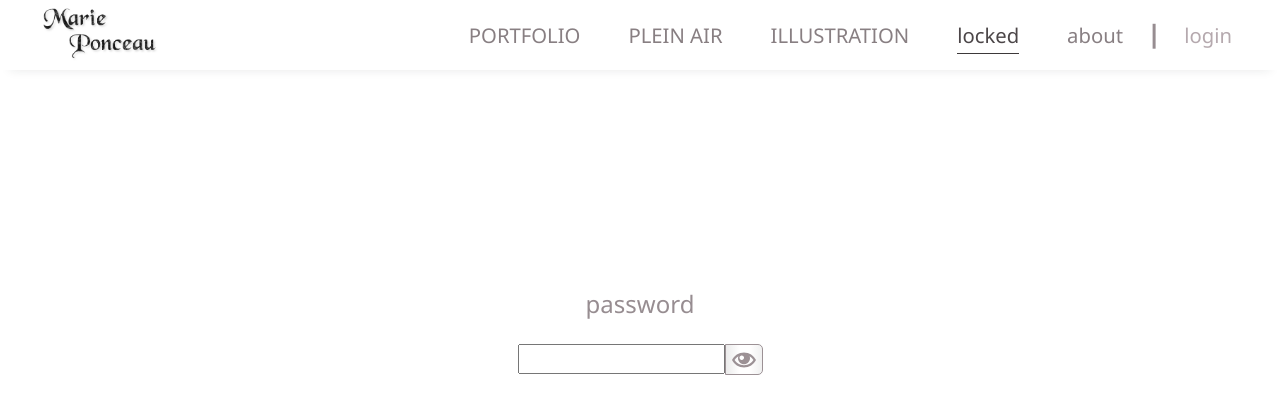
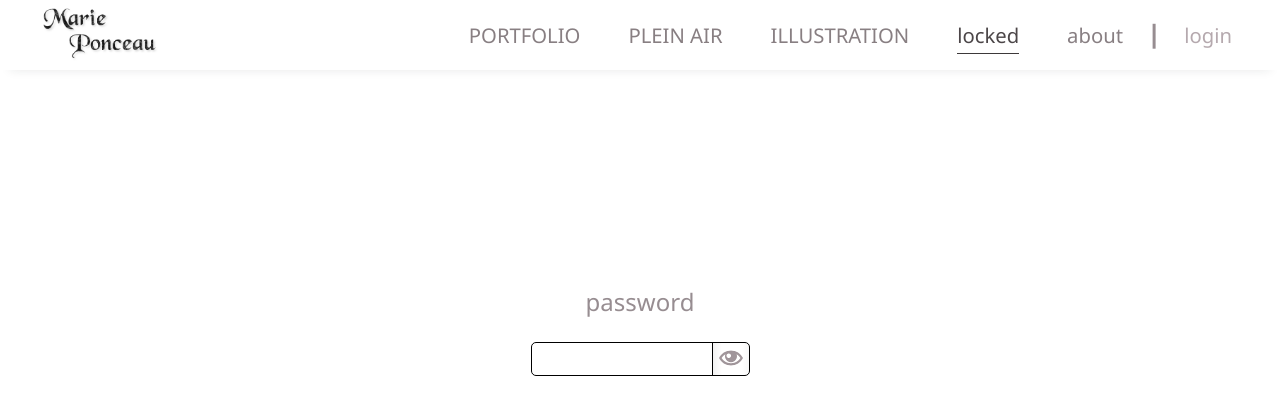
Before and after one commit to marieweb456/myWebsite, a React (Create React App) app: page /locked in a window 1280 px wide. Shown: the top 414 px of the page. Built offline with nearby package versions, Linux system fonts and the light colour scheme; no server answers.

Commit message:
up responsive design under 260px, up algo disconnect user lambda, change of localstorage save time for galleries

```diff
--- a/public/loader.css
+++ b/public/loader.css
@@ -4,11 +4,18 @@ body {
     box-sizing: border-box;
     background-color: #fff;
     color: #333;
+    min-width: 260px;
   }
+
+  .contentBodyTotal {
+    max-width: 100%;
+  }
+
+  /* Couleur de texte appropriée pour le mode sombre */
   @media (prefers-color-scheme: dark) {
     body {
       background-color: #fff;
-      color: #333; /* Couleur de texte appropriée pour le mode sombre */
+      color: #333;
     }
   }
 
--- a/src/App.css
+++ b/src/App.css
@@ -1,4 +1,4 @@
-body {
+/* body {
   margin: 0;
   padding: 0;
   box-sizing: border-box;
@@ -8,7 +8,7 @@ body {
 @media (prefers-color-scheme: dark) {
   body {
     background-color: #fff;
-    color: #333; /* Couleur de texte appropriée pour le mode sombre */
+    color: #333;
   }
 }
 
@@ -41,4 +41,4 @@ progress {
   100% {
     width: 100%;
   }
-}
+} */
--- a/src/components/GalleryIllustration/index.jsx
+++ b/src/components/GalleryIllustration/index.jsx
@@ -72,7 +72,7 @@ const GalleryPleinAir = () => {
       setTimeout(() => {
         sessionStorage.clear();
         setFirstLoad(false);
-      }, 1000 * 60 * 60 * 24); // 2 heures en millisecondes // 1000 * 60 * 60 * 2
+      }, 1000 * 60 * 60 * 2); // 2 heures en millisecondes // 1000 * 60 * 60 * 2
     }
   }, [firstLoad]);
 
--- a/src/components/GalleryPleinAir/index.jsx
+++ b/src/components/GalleryPleinAir/index.jsx
@@ -71,7 +71,7 @@ const GalleryPleinAir = () => {
       setTimeout(() => {
         sessionStorage.clear();
         setFirstLoad(false);
-      }, 1000 * 60 * 60 * 24); // 2 heures en millisecondes // 1000 * 60 * 60 * 2
+      }, 1000 * 60 * 60 * 2); // 2 heures en millisecondes // 1000 * 60 * 60 * 2
     }
   }, [firstLoad]);
 
--- a/src/components/GalleryPortfolio/index.jsx
+++ b/src/components/GalleryPortfolio/index.jsx
@@ -137,7 +137,7 @@ const GalleryPortfolio = () => {
       setTimeout(() => {
         sessionStorage.clear();
         setFirstLoad(false);
-      }, 1000 * 60 * 60 * 24); // 2 heures en millisecondes // 1000 * 60 * 60 * 2
+      }, 1000 * 60 * 60 * 2); // 2 heures en millisecondes // 1000 * 60 * 60 * 2
     }
   }, [firstLoad]);
 
--- a/src/index.js
+++ b/src/index.js
@@ -1,9 +1,7 @@
 import React from 'react';
 import ReactDOM from 'react-dom';
-// import App from './App';
 import reportWebVitals from './reportWebVitals';
 import { BrowserRouter, Routes, Route } from 'react-router-dom';
-// import { BrowserRouter, Switch, Route } from 'react-router-dom';
 import { store } from './store/store.js';
 import { Provider } from 'react-redux';
 //
@@ -21,25 +19,19 @@ ReactDOM.render(
   <React.StrictMode>
     <Provider store={store}>
       <BrowserRouter>
-        {/* <Routes> */}
-        {/* la route spécifique sera l'ensemnle des elements dans app, donc le router  */}
-        {/* <Route path='/*' element={<App />} /> */}
-        {/* </Routes> */}
         <AuthContextProvider>
+          <div className='contentBodyTotal'>
             <Navbar />
             <div className='contentBodyGlobal'>
               <Routes>
-              {/* Rediriger vers Home si le chemin n'est pas reconnu */}
-              {/* <Route path='/*' element={<Navigate to='/' />} /> */}
-              {/* <Route path='/' element={<Navigate to='/portfolio' />} /> */}
                 <Route path='/' element={<Home />} />
-              {/* <Route path='/portfolio' element={<Home />} /> */}
                 <Route path='/pleinAir' element={<PleinAir />} />
                 <Route path='/illustration' element={<Illustration />} />
                 <Route path='/login' element={<Login />} />
                 <Route path='/locked' element={<Locked />} />
                 <Route path='/about' element={<About />} />
               </Routes>
+            </div>
           </div>
         </AuthContextProvider>
       </BrowserRouter>
--- a/src/pages/Locked/index.jsx
+++ b/src/pages/Locked/index.jsx
@@ -40,15 +40,25 @@ const Locked = () => {
     }
   };
 
-  // // déconnexion de l'utilisateur lambda du password
+  // -----------
+
+  // déconnexion de l'utilisateur lambda du password
+  const [refresh, setRefresh] = useState(JSON.parse(localStorage.getItem('refresh') || false));
+
   useEffect(() => {
-    if (loggedIn) {
+    // Récupérer la valeur de refresh à partir du stockage local
+    let localRefresh = JSON.parse(localStorage.getItem('refresh'));
+    console.log('useEffect in');
+    console.log('currentUser : ', currentUser);
+    if (currentUser) {
+      console.log('in loggedIn');
       const disconnectTime = JSON.parse(localStorage.getItem('disconnectTime'));
-      console.log('disconnectTime type : ', typeof disconnectTime);
-      if (disconnectTime && disconnectTime !== null) {
-        const remainingTime = 1000 * 60 * 60 * 2 - (Date.now() - disconnectTime.time);
+      if (disconnectTime) {
+        console.log('in disconnectTime');
+        const remainingTime = 1000 * 60 * 60 * 2 - (Date.now() - JSON.parse(disconnectTime));
         if (remainingTime > 0) {
           setTimeout(() => {
+            console.log('');
             dispatch({ type: 'CONNECTED_OFF' });
             localStorage.setItem('user', null);
             localStorage.setItem('disconnectTime', null);
@@ -57,6 +67,7 @@ const Locked = () => {
           }, remainingTime);
         }
       } else {
+        console.log('in else disconnectTime');
         const currentTime = Date.now();
         localStorage.setItem('disconnectTime', JSON.stringify(currentTime));
         setTimeout(() => {
@@ -68,8 +79,22 @@ const Locked = () => {
         }, 1000 * 60 * 60 * 2);
       }
     }
+
+    // Récupérer la valeur de refresh à partir du stockage local ou utiliser la valeur par défaut
+    // toutes les 5 minutes l'entièreté de ce useEffect sera répété, pour contrôler l'accès user
+    const interval = setInterval(() => {
+      setRefresh((prevRefresh) => !prevRefresh);
+    }, (localRefresh || 5) * 60 * 1000);
+
+    // Enregistrer la valeur de refresh dans le stockage local à chaque mise à jour
+    localStorage.setItem('refresh', JSON.stringify(refresh));
+
+    return () => clearInterval(interval);
+
     // eslint-disable-next-line react-hooks/exhaustive-deps
-  }, [loggedIn, window.onload, window.onbeforeunload]);
+  }, [loggedIn, refresh, currentUser]);
+
+  // -----------
 
   // gestion de l'état du bouon pour voir PW
   const [showPassword, setShowPassword] = useState(false);
@@ -96,13 +121,11 @@ const Locked = () => {
                   maxLength='15'
                   pattern='[0-9a-zA-Z]{8,15}'
                   required
-                  // autoFocus
                 />
                 <button className={styles.showBtn} type='button' onClick={toggleShowPassword}>
                   {showPassword ? <ImEyeBlocked /> : <ImEye />}
                 </button>
               </div>
-              {/* <button type='submit'>Submit</button> */}
               {error && <p>{error}</p>}
             </div>
           </form>
--- a/src/pages/Locked/index.module.css
+++ b/src/pages/Locked/index.module.css
@@ -20,6 +20,9 @@
 .passContent input {
   margin-bottom: 1.5em;
   font-size: 1.1em;
+  height: 30px;
+  border: 1px solid black;
+  border-radius: 5px 0 0 5px;
 }
 .passContent button {
   border-radius: 10px;
@@ -35,9 +38,6 @@
   justify-content: center;
   flex-direction: column;
 }
-.buttonSendImg {
-  background-color: greenyellow;
-}
 .contentPasswordAndShowBtn {
   display: flex;
   flex-direction: row;
@@ -45,10 +45,12 @@
 }
 .passContent button {
   border-radius: 0 5px 5px 0;
-  height: 1.3em;
+  /* height: 1.25em; */
+  height: 34px;
   color: #978d91;
-  border: 1px solid;
-  filter: brightness(103%);
+  border: 1px solid black;
+  margin-left: -1em;
+  filter: brightness(106%);
   background: rgb(228,228,228);
   background: linear-gradient(90deg, rgba(228,228,228,1) 0%, rgba(255,254,254,1) 50%, rgba(233,233,233,1) 100%, rgba(0,212,255,1) 100%);
 }
```
Also changed, not shown: src/App.js (+29 -33 lines), src/components/Navbar/index.jsx (+0 -37 lines). Lines whose indentation alone changed are shown as unchanged.
